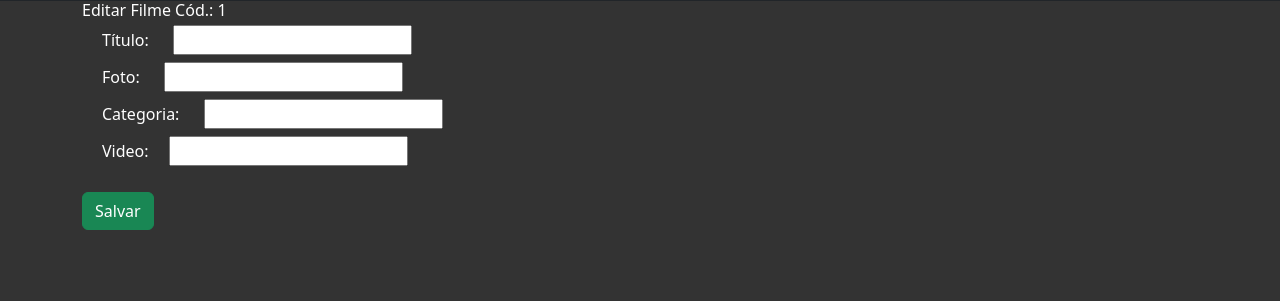
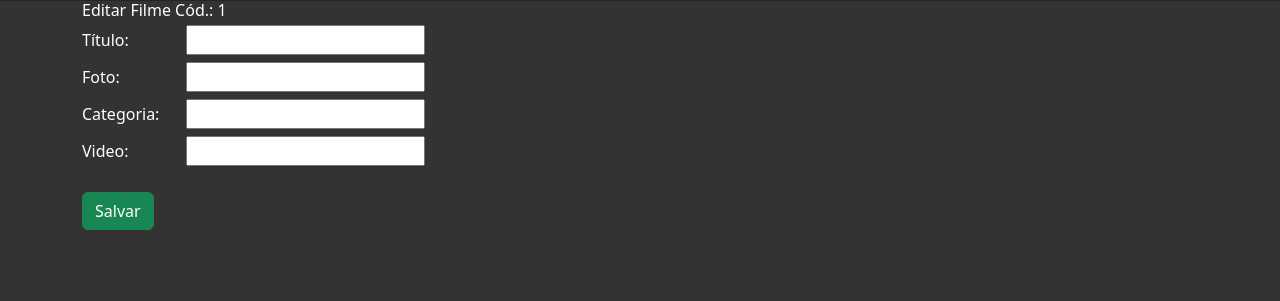
Before and after one commit to marcioacfilho/projeto, a PHP site: page /editar-filme.php?id=1 in a window 1280 px wide. Shown: the part 55-356 px from the top of the page. Run offline with PHP 8.4, Linux system fonts and the light colour scheme; data that the repository does not hold is empty.

Commit message:
finalizado meu projeto

```diff
--- a/cabecalho.php
+++ b/cabecalho.php
@@ -5,6 +5,7 @@
     <meta http-equiv="X-UA-Compatible" content="IE=edge">
     <meta name="viewport" content="width=device-width, initial-scale=1.0">
     <title> MRFLIX </title>
+    <link rel="icon" type="image/x-icon" href="img/favicon.ico">
     <link href="https://cdn.jsdelivr.net/npm/bootstrap@5.3.0-alpha3/dist/css/bootstrap.min.css" rel="stylesheet" integrity="sha384-KK94CHFLLe+nY2dmCWGMq91rCGa5gtU4mk92HdvYe+M/SXH301p5ILy+dN9+nJOZ" crossorigin="anonymous">
     <link rel="stylesheet" href="style_modal.css">
 </head>
--- a/editar-filme.php
+++ b/editar-filme.php
@@ -23,10 +23,10 @@ mysqli_close($conexao);
         </div>
         <div class="col-5">
             <form action="salvar-filme-editado.php?id=<?php echo $id; ?>" method="post">
-                <span style="color: white; padding: 20px;">Título:</span> <input style="margin: -10px 0 10px 0;" name="titulo" value="<?php echo $titulo; ?>"><br>
-                <span style="color: white; padding: 20px;">Foto:</span> <input style="margin: -10px 0 10px 0;" name="foto" value="<?php echo $foto; ?>"><br>
-                <span style="color: white; padding: 20px;">Categoria:</span> <input style="margin: -10px 0 10px 0;" name="categoria" value="<?php echo $categoria; ?>"><br>
-                <span style="color: white; padding: 20px;">Video:</span><input style="margin: -10px 0 10px 0;" name="video" value="<?php echo $video ?>"><br>
+                <span style="color: white; width: 100px; display: inline-block">Título:</span> <input style="margin: -10px 0 10px 0;" name="titulo" value="<?php echo $titulo; ?>"><br>
+                <span style="color: white; width: 100px; display: inline-block">Foto:</span> <input style="margin: -10px 0 10px 0;" name="foto" value="<?php echo $foto; ?>"><br>
+                <span style="color: white; width: 100px; display: inline-block">Categoria:</span> <input style="margin: -10px 0 10px 0;" name="categoria" value="<?php echo $categoria; ?>"><br>
+                <span style="color: white; width: 104px; display: inline-block">Video:</span><input style="margin: -10px 0 10px 0;" name="video" value="<?php echo $video ?>"><br>
                 <button type="submit" class="btn btn-success mt-3">Salvar</button>
             </form>
         </div>
--- a/index.php
+++ b/index.php
@@ -3,7 +3,7 @@ include "cabecalho.php";
 include "menu.php";
 ?>
 
-<div id="carouselExampleAutoplaying" class="carousel slide" data-bs-ride="carousel">
+<div id="carouselExampleAutoplaying" class="carousel slide carousel-fade" data-bs-ride="carousel">
   <div class="carousel-inner" style="width: 100%; height: 500px" >
     <div class="carousel-item active" data-bs-interval="5000">
       <img src="img/img1.jpg" class="d-block w-100" alt="...">
--- a/menu.php
+++ b/menu.php
@@ -1,6 +1,6 @@
 <nav class="navbar navbar-expand-lg bg-dark">
   <div class="container-fluid">
-    <a class="navbar-brand text-white" href="index.php">MRFLIX</a>
+    <a class="navbar-brand text-white" href="index.php"> <img src="img/logo_mrflix.png" alt="" width="100"></a>
     <button class="navbar-toggler bg-white" type="button" data-bs-toggle="collapse" data-bs-target="#navbarSupportedContent" aria-controls="navbarSupportedContent" aria-expanded="false" aria-label="Toggle navigation">
       <span class="navbar-toggler-icon"></span>
     </button>
```
Also changed, not shown: img/favicon.ico (added), img/logo_mrflix.png (added).
